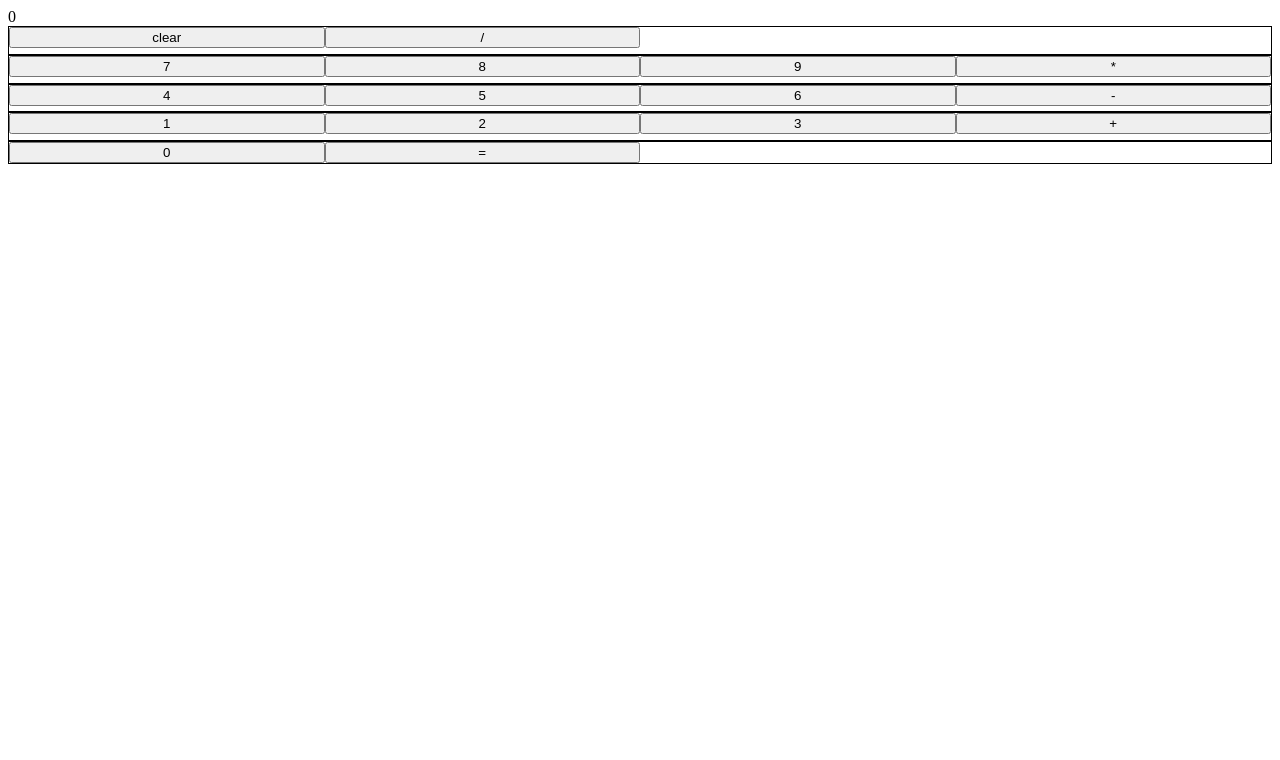
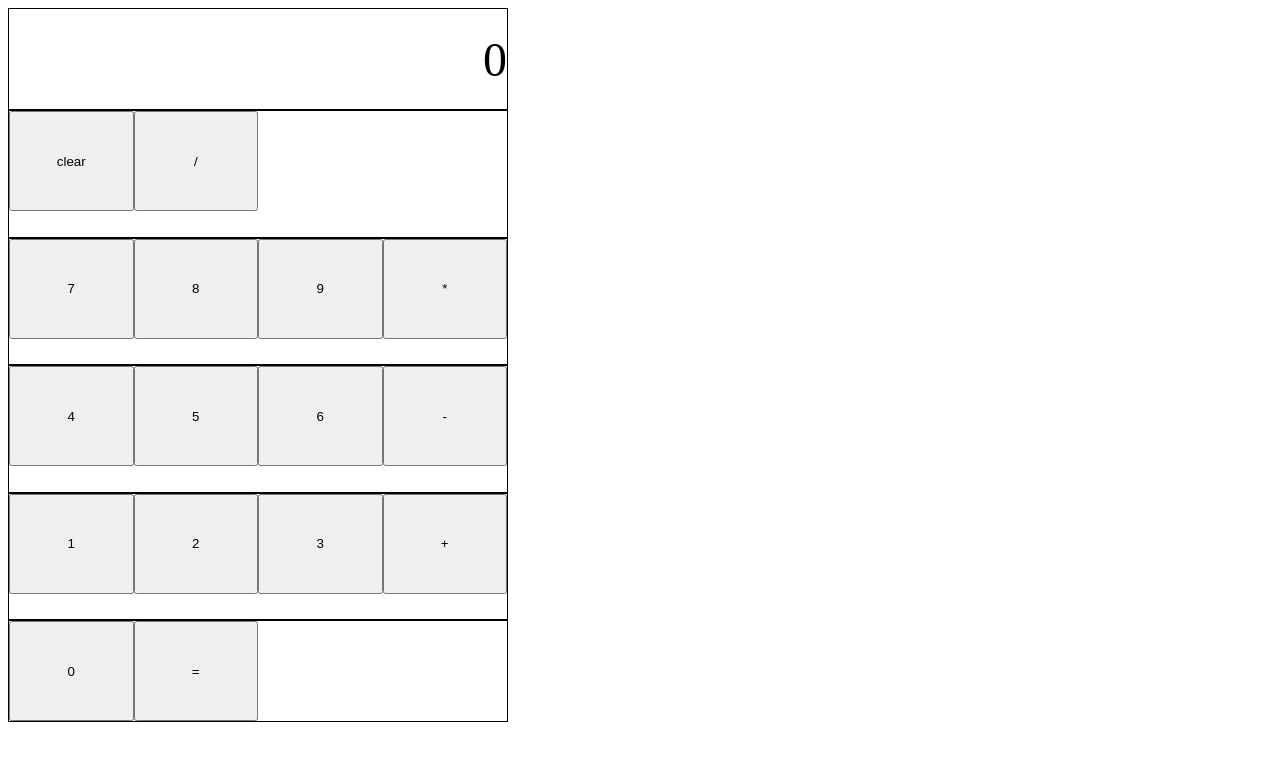
Before and after one commit to jaehyuneyea/Calculator, a plain HTML site: page index.html in a window 1280 px wide. Drawn offline with Linux system fonts and the light colour scheme.

Commit message:
Fixed size of entire calculator; looks more like a calculator

```diff
--- a/style.css
+++ b/style.css
@@ -1,3 +1,16 @@
+.container {
+  width: 500px;
+}
+
+.display {
+  display: flex;
+  align-items: center;
+  justify-content: flex-end;
+  border: solid black 1px;
+  height: 100px;
+  font-size: 48px;
+}
+
 .buttons {
   display: grid;
   grid-template-rows: 25% 25% 25% 25%;
@@ -16,4 +29,5 @@
 
 button {
   width: 100%;
+  height: 100px;
 }
```
